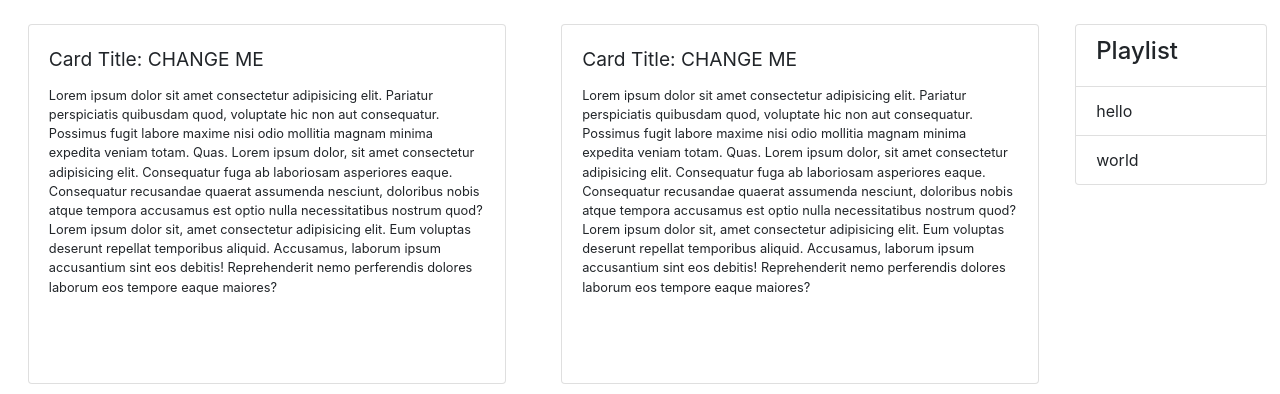
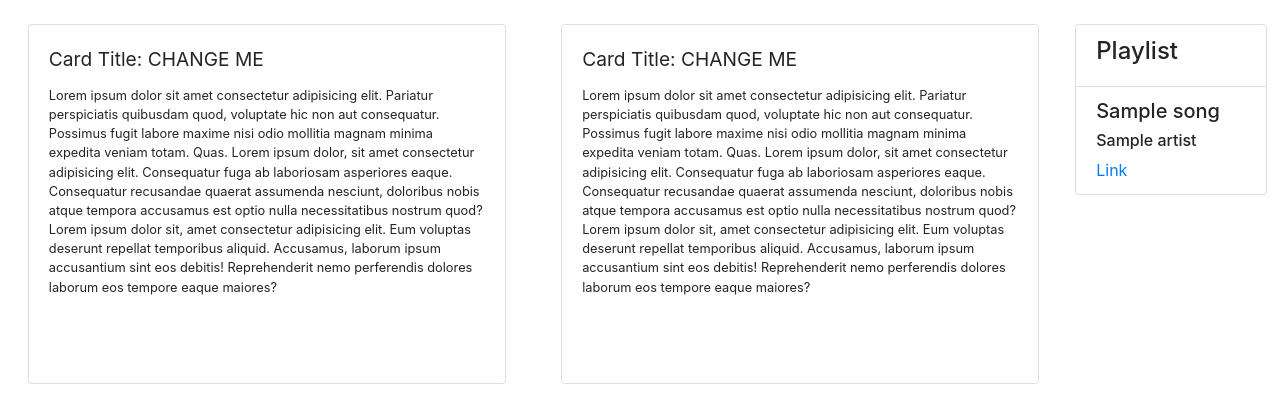
Before and after one commit to fteng1/edusound, a Python web app: template templates/subjectNotes.html in a window 1280 px wide. Shown: the part 56-450 px from the top of the page. Run offline with Jinja, Linux system fonts and the light colour scheme; the template is opened without the code that fills it: most values are stand-ins (such as "Sample title", 1, 10 or a date in 2020); some libraries are stand-ins or nearby versions.

Commit message:
Updates songs

```diff
--- a/main.py
+++ b/main.py
@@ -111,5 +111,6 @@ def check_profile_exists(value):
 app = webapp2.WSGIApplication([
     ('/', MainPage),
     ('/input', InputNotesPage),
-    ('/subject', SubjectNotesPage)
+    ('/subject', SubjectNotesPage),
+    ('/songs', InputMusicPage)
 ], debug=True)
--- a/templates/subjectNotes.html
+++ b/templates/subjectNotes.html
@@ -115,15 +115,17 @@
       </div>
     </div>
   </div>
+
   <ul class="list-group right">
     <li class="list-group-item">
       <h4>Playlist</h4>
     </li>
+    {% for song in songs_list %}
     <li class="list-group-item">
-      hello
+      <h5>{{song.title}}</h5>
+      <h6>{{song.artist}}</h6>
+      <a href="{{song.link}}" id="song-link">Link</a>
     </li>
-    <li class="list-group-item">
-      world
-    </li>
+    {% endfor %}
   </ul>
 </body>
```
Also changed, not shown: 1 other file.
